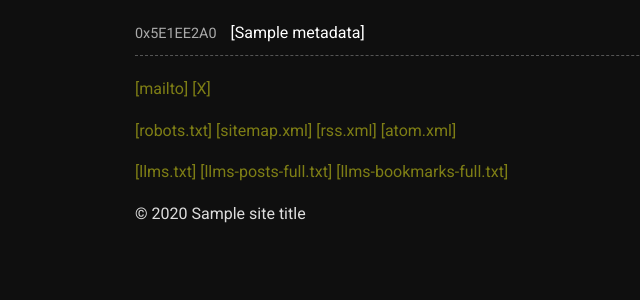
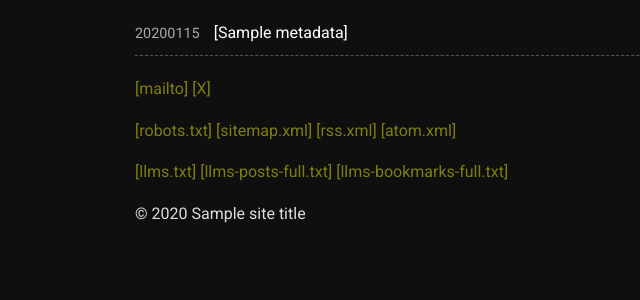
Before and after one commit to eug/eug.github.io, a Python web app: template templates/index.html in a window 1280 px wide. Shown: the part 151-451 px from the top of the page, without its empty margins (105-745 px from the left). Run offline with Jinja, Linux system fonts and the light colour scheme; the template is opened without the code that fills it: most values are stand-ins (such as "Sample title", 1, 10 or a date in 2020).

Commit message:
feat: display post dates as YYYYMMDD

```diff
--- a/static/css/base.css
+++ b/static/css/base.css
@@ -108,7 +108,7 @@ main {
     margin-bottom: 5px;
 }
 
-.index-page-list .hex-number {
+.index-page-list .post-date {
     margin-right: 10px;
     font-size: 0.9em;
 }
--- a/static/css/dark.css
+++ b/static/css/dark.css
@@ -56,7 +56,7 @@ header h1 a:hover {
     color: #FFFFFF;
 }
 
-.index-page-list .hex-number {
+.index-page-list .post-date {
     color: #AAAAAA;
 }
 
--- a/static/css/light.css
+++ b/static/css/light.css
@@ -56,7 +56,7 @@ header h1 a:hover {
     color: #1a1a1a;
 }
 
-.index-page-list .hex-number {
+.index-page-list .post-date {
     color: #666666;
 }
 
--- a/templates/base.html
+++ b/templates/base.html
@@ -110,7 +110,7 @@
             .content {
                 margin-top: 28px;
             }
-            .index-page-list .hex-number {
+            .index-page-list .post-date {
                 margin-right: 10px;
                 font-size: 0.9em;
             }
@@ -146,7 +146,7 @@
             .post .meta {
                 color: #777777;
             }
-            .index-page-list .hex-number {
+            .index-page-list .post-date {
                 color: #666666;
             }
             {% else %}
@@ -174,7 +174,7 @@
             .post .meta {
                 color: #888888;
             }
-            .index-page-list .hex-number {
+            .index-page-list .post-date {
                 color: #aaaaaa;
             }
             {% endif %}
--- a/templates/index.html
+++ b/templates/index.html
@@ -6,7 +6,7 @@
     <ul class="post-list index-page-list">
         {% for post in posts %}
             <li>
-                <span class="hex-number">0x{{ "%X"|format(post.metadata.created_at.timestamp()|int) }}</span> <a href="posts/{{ post.slug }}.html">[{{ post.metadata.title }}]</a>
+                <span class="post-date">{{ post.metadata.created_at.strftime('%Y%m%d') }}</span> <a href="posts/{{ post.slug }}.html">[{{ post.metadata.title }}]</a>
             </li>
         {% else %}
             <li>No posts yet.</li>
```
